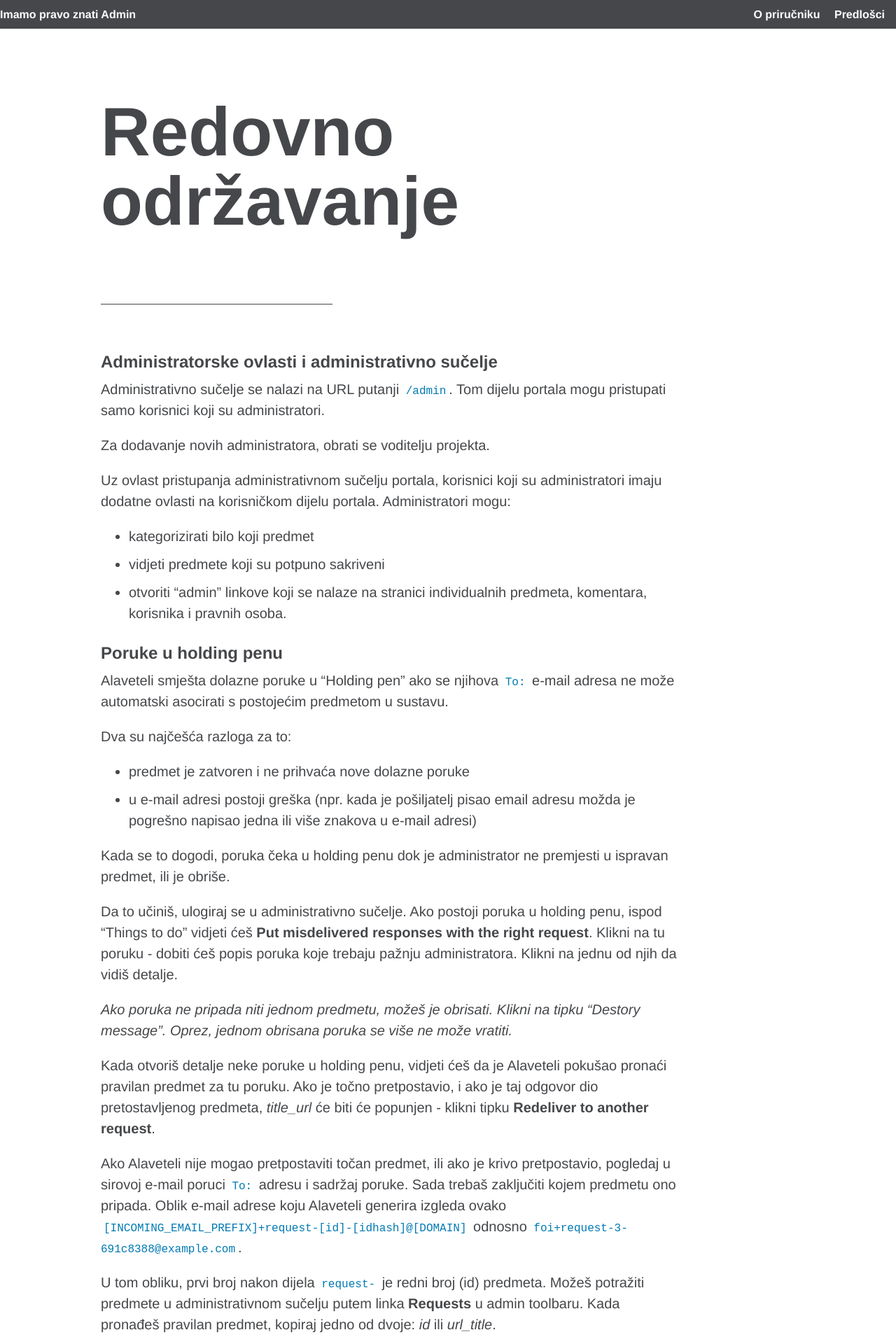
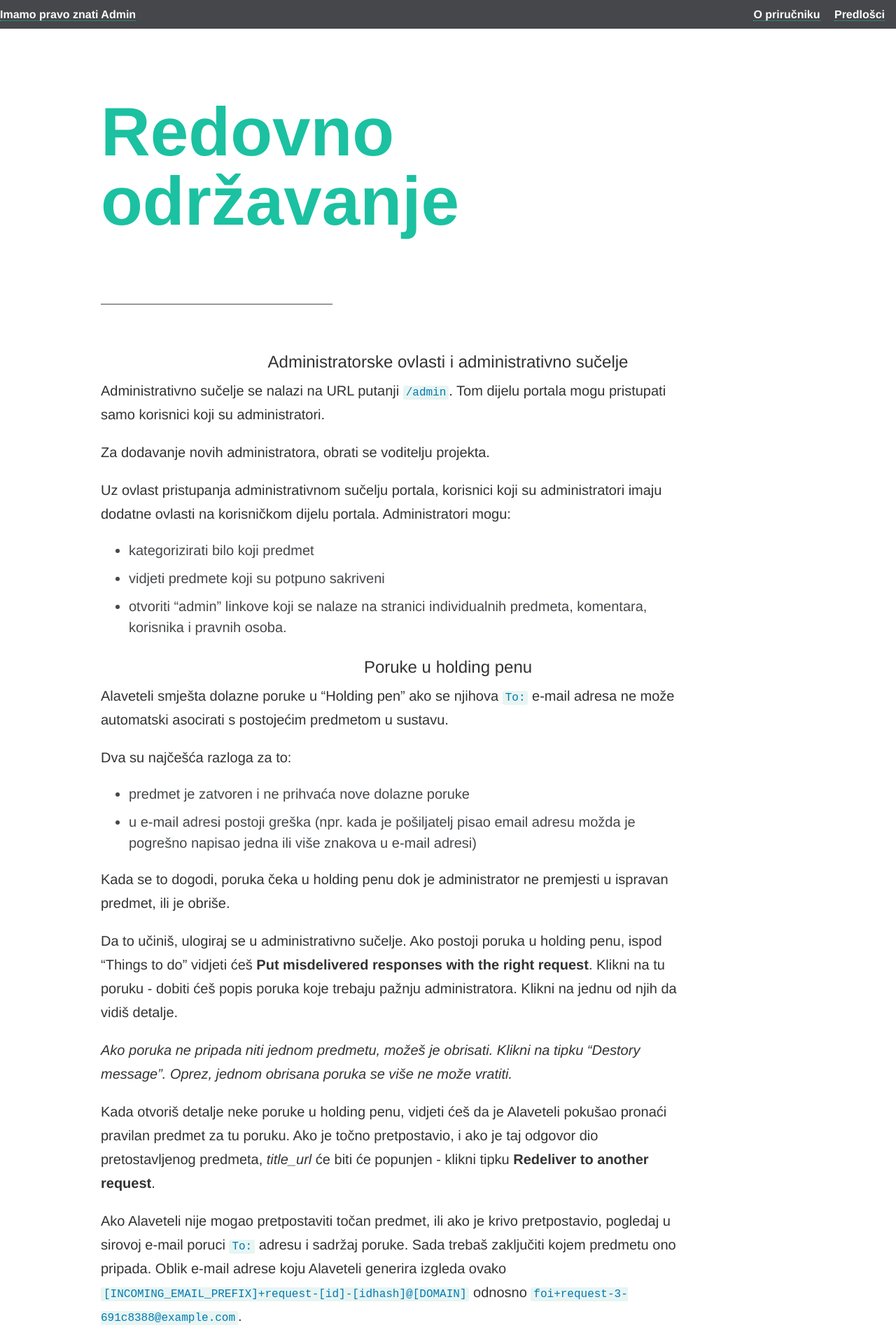
Before and after one commit to schlos/imamopravoznati-admin, a Jekyll site: the page built from _posts/2017-09-17-odrzavanje.md, in a window 1280 px wide. Shown: the top 1920 px of the page at 70% size. Built offline with Jekyll 4.4.1, drawn with Linux system fonts in a browser that asks for light colours; comment, search, counter and statistics services are not loaded.

Commit message:
add clippy css

```diff
--- /dev/null
+++ b/_sass/_clippy.scss
@@ -0,0 +1,164 @@
+// Styling for clipboard.js
+
+/* ==========================================================================
+   Main
+   ========================================================================== */
+
+.wrap {
+    margin: 0 auto 90px;
+    max-width: 540px;
+    padding: 0 15px;
+}
+
+p {
+    color: #333;
+    font-size: 18px;
+    line-height: 1.7;
+}
+
+a {
+    color: #1BC1A1;
+    border-bottom: 1px dotted #1BC1A1;
+    -webkit-transition: opacity .3s ease-in-out;
+    transition: opacity .3s ease-in-out;
+}
+
+a:hover,
+a:focus {
+    text-decoration: none;
+    opacity: .7;
+}
+
+h1 {
+    margin-top: 80px;
+    color: #1BC1A1;
+}
+
+h3 {
+    color: #333;
+    margin: 40px 0;
+    font-size: 18px;
+    font-weight: 300;
+    text-align: center;
+}
+
+.clippy {
+    margin-top: -3px;
+    position: relative;
+    top: 3px;
+}
+
+.btn[disabled] .clippy {
+    opacity: .3;
+}
+
+/* Example
+   ========================================================================== */
+
+.example {
+    position: relative;
+    margin: 15px 0 0;
+    padding: 39px 19px 14px;
+    background-color: #fff;
+    border-radius: 4px 4px 0 0;
+    border: 1px solid #ddd;
+    z-index: 2;
+}
+
+.example p {
+    color: #666;
+}
+
+.example:after {
+    content: "Example";
+    position: absolute;
+    top: 0;
+    left: 0;
+    padding: 2px 8px;
+    font-size: 12px;
+    font-weight: bold;
+    background-color: #f5f5f5;
+    color: #9da0a4;
+    border-radius: 4px 0 4px 0;
+}
+
+.example + .snippet {
+    background: #f8f8f8;
+    border-radius: 4px;
+    border: 1px solid #ddd;
+    clear: both;
+    top: -20px;
+    padding: 20px 0 0;
+}
+
+/* Live example
+   ========================================================================== */
+
+.form-actions {
+    margin-top: 15px;
+}
+
+.form-actions .btn {
+    float: left;
+}
+
+textarea {
+    -webkit-box-sizing: border-box;
+    -moz-box-sizing: border-box;
+    box-sizing: border-box;
+    width: 100%;
+}
+
+/* Code
+   ========================================================================== */
+
+.highlight {
+    position: relative;
+    overflow: visible;
+}
+
+.highlight code {
+    font-size: 14px;
+    line-height: 20px;
+}
+
+.highlight .btn {
+    -webkit-transition: opacity 0.3s ease-in-out;
+    -o-transition: opacity 0.3s ease-in-out;
+    transition: opacity 0.3s ease-in-out;
+    opacity: 0;
+    padding: 2px 6px;
+    position: absolute;
+    right: 4px;
+    top: 4px;
+}
+
+.highlight:hover .btn,
+.highlight .btn:focus {
+    opacity: 1;
+}
+
+@media screen and (max-width: 768px) {
+    .highlight .btn {
+        opacity: 1;
+    }
+}
+
+.example + .highlight .btn {
+    top: 22px;
+    right: 2px;
+}
+
+code {
+    background-color: #E8F5F2;
+    border-radius: 3px;
+    color: #1BC1A1;
+    font-size: 85%;
+    margin: 0;
+    padding: 0.2em;
+}
+
+.hljs-keyword {
+    color: #008080;
+    font-weight: normal;
+}
--- a/_sass/_theme-blue.scss
+++ b/_sass/_theme-blue.scss
@@ -25,6 +25,7 @@ $color-primary-link: $blue !default;
 // Import sass partials (used in all themes)
 @import
         "variables",
+        "clippy",
         "base",
         "components",
         "utilities"
```
